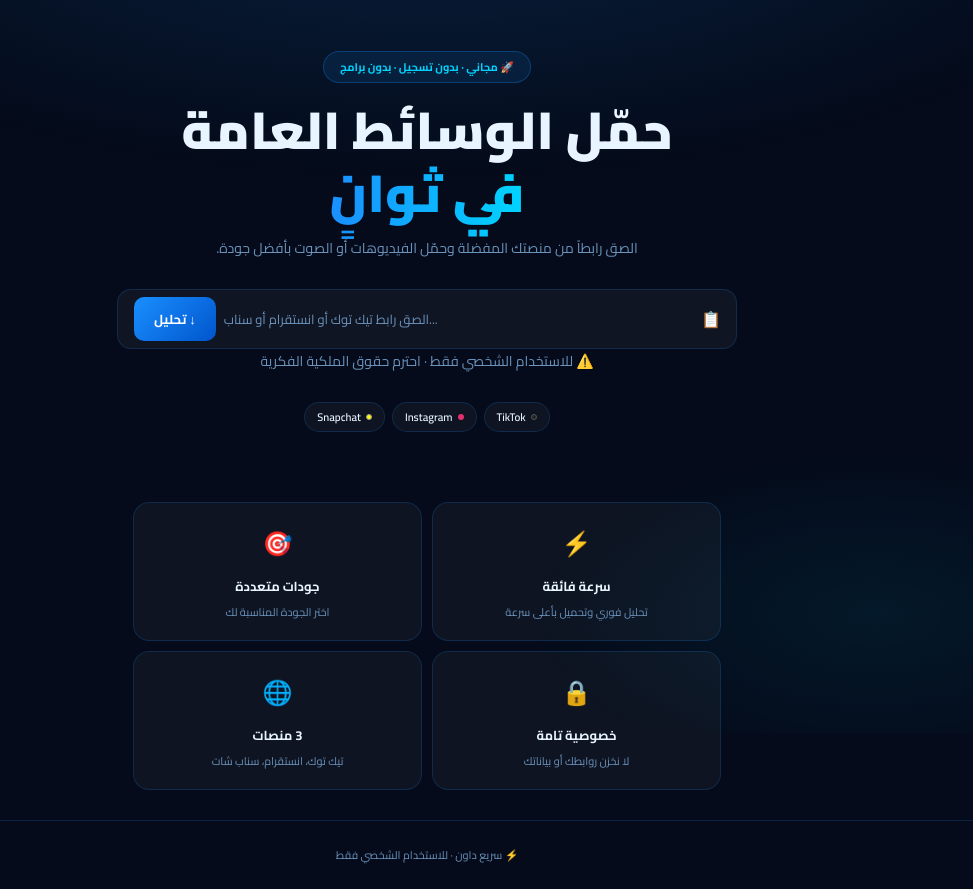
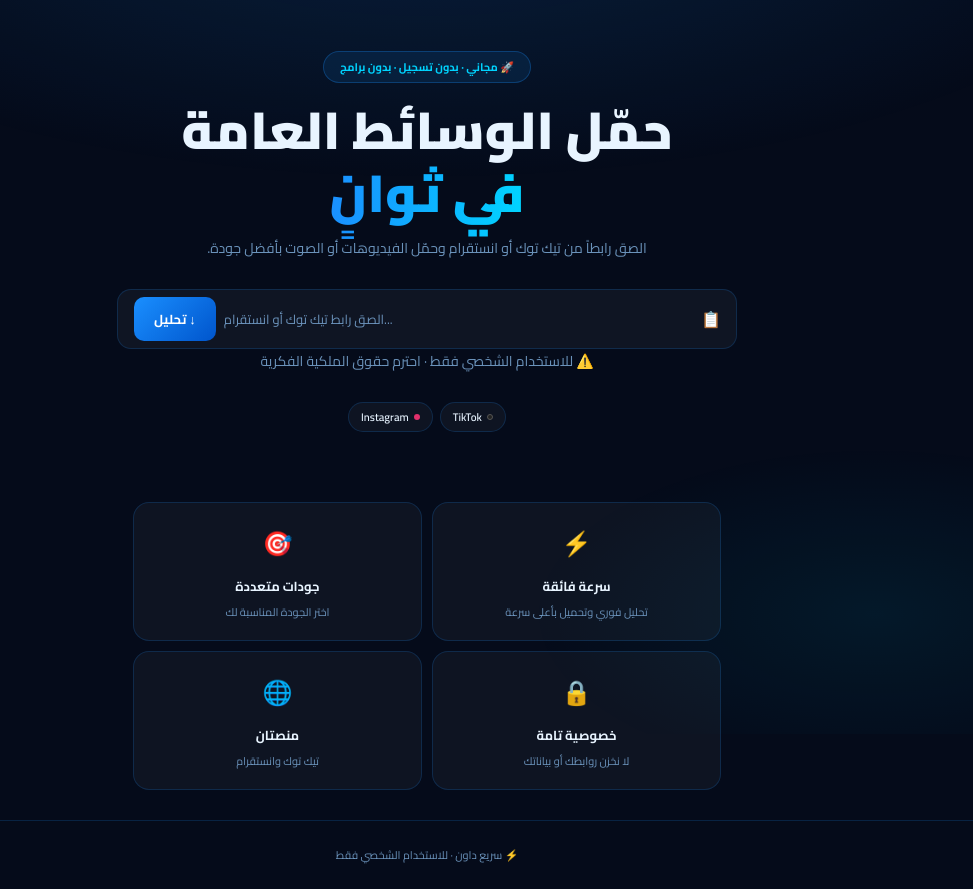
Before and after one commit to fadhlali0409/Repository-name-sarri3-down, a Flask app: page / in a window 1280 px wide. Shown: the part 66-955 px from the top of the page, without its empty margins (213-1186 px from the left). Run offline with Flask 3, Linux system fonts and the light colour scheme; some libraries are stand-ins or nearby versions.

Commit message:
Update index.html

```diff
--- a/templates/index.html
+++ b/templates/index.html
@@ -124,7 +124,7 @@ nav {
 }
 .thumb-wrap {
   width:100px; height:68px; border-radius:10px; overflow:hidden;
-  flex-shrink:0; background:#0d2244; position:relative;
+  flex-shrink:0; background:#0d2244;
   display:flex; align-items:center; justify-content:center; font-size:24px;
 }
 .thumb-wrap img { width:100%; height:100%; object-fit:cover; }
@@ -148,7 +148,6 @@ nav {
   background:rgba(255,255,255,0.03); border:1px solid var(--border);
   border-radius:12px; padding:10px;
   display:flex; flex-direction:column; gap:8px;
-  transition:all .2s; cursor:pointer;
 }
 .quality-card:hover { background:rgba(26,143,255,0.08); border-color:rgba(26,143,255,0.4); }
 .qcard-top { display:flex; align-items:center; justify-content:space-between; }
@@ -213,12 +212,12 @@ footer {
 <div class="hero">
   <div class="badge">🚀 مجاني · بدون تسجيل · بدون برامج</div>
   <h1>حمّل الوسائط العامة<br><span>في ثوانٍ</span></h1>
-  <p>الصق رابطاً من منصتك المفضلة وحمّل الفيديوهات أو الصوت بأفضل جودة.</p>
+  <p>الصق رابطاً من تيك توك أو انستقرام وحمّل الفيديوهات أو الصوت بأفضل جودة.</p>
 
   <div class="search-wrap">
     <div class="search-box">
       <button class="paste-btn" onclick="pasteURL()">📋</button>
-      <input type="text" id="urlInput" placeholder="الصق رابط تيك توك أو انستقرام أو سناب..."/>
+      <input type="text" id="urlInput" placeholder="الصق رابط تيك توك أو انستقرام..."/>
       <button class="dl-btn" id="dlBtn" onclick="analyze()">↓ تحليل</button>
     </div>
     <p class="hint">⚠️ للاستخدام الشخصي فقط · احترم حقوق الملكية الفكرية</p>
@@ -227,7 +226,6 @@ footer {
   <div class="platforms">
     <div class="ptag"><span class="dot" style="background:#222;border:1px solid #555"></span>TikTok</div>
     <div class="ptag"><span class="dot" style="background:#e1306c"></span>Instagram</div>
-    <div class="ptag"><span class="dot" style="background:#fffc00;border:1px solid #999"></span>Snapchat</div>
   </div>
 </div>
 
@@ -260,7 +258,7 @@ footer {
   <div class="feat"><span class="feat-icon">⚡</span><h3>سرعة فائقة</h3><p>تحليل فوري وتحميل بأعلى سرعة</p></div>
   <div class="feat"><span class="feat-icon">🎯</span><h3>جودات متعددة</h3><p>اختر الجودة المناسبة لك</p></div>
   <div class="feat"><span class="feat-icon">🔒</span><h3>خصوصية تامة</h3><p>لا نخزن روابطك أو بياناتك</p></div>
-  <div class="feat"><span class="feat-icon">🌐</span><h3>3 منصات</h3><p>تيك توك، انستقرام، سناب شات</p></div>
+  <div class="feat"><span class="feat-icon">🌐</span><h3>منصتان</h3><p>تيك توك وانستقرام</p></div>
 </div>
 
 <footer>⚡ سريع داون · للاستخدام الشخصي فقط</footer>
@@ -269,7 +267,6 @@ footer {
 const PC = {
   TikTok:{color:'#69c9d0',bg:'rgba(105,201,208,0.1)',icon:'🎵'},
   Instagram:{color:'#e1306c',bg:'rgba(225,48,108,0.1)',icon:'📸'},
-  Snapchat:{color:'#fffc00',bg:'rgba(255,252,0,0.08)',icon:'👻'},
 };
 function getPS(name){
   for(const[k,v]of Object.entries(PC)){
@@ -323,8 +320,8 @@ function renderResult(data){
   document.getElementById('vtitle').textContent=data.title||'جاهز للتحميل';
   document.getElementById('vdur').textContent=data.duration?`⏱ ${data.duration}`:'';
 
-  const videos = (data.formats||[]).filter(f=>f.type==='video');
-  const audios = (data.formats||[]).filter(f=>f.type==='audio');
+  const videos=(data.formats||[]).filter(f=>f.type==='video');
+  const audios=(data.formats||[]).filter(f=>f.type==='audio');
 
   const vGrid=document.getElementById('videoGrid');
   const aGrid=document.getElementById('audioGrid');
@@ -332,7 +329,7 @@ function renderResult(data){
 
   if(videos.length===0){
     vGrid.innerHTML='<p style="color:var(--muted);font-size:11px;grid-column:span 2;text-align:center;padding:8px;">لا توجد صيغ فيديو</p>';
-  } else {
+  }else{
     videos.forEach((f,i)=>{
       const el=document.createElement('div');
       el.className='quality-card';
@@ -352,7 +349,7 @@ function renderResult(data){
 
   if(audios.length===0){
     aGrid.innerHTML='<p style="color:var(--muted);font-size:11px;grid-column:span 2;text-align:center;padding:8px;">لا توجد صيغ صوت</p>';
-  } else {
+  }else{
     audios.forEach(f=>{
       const el=document.createElement('div');
       el.className='audio-card';
```
